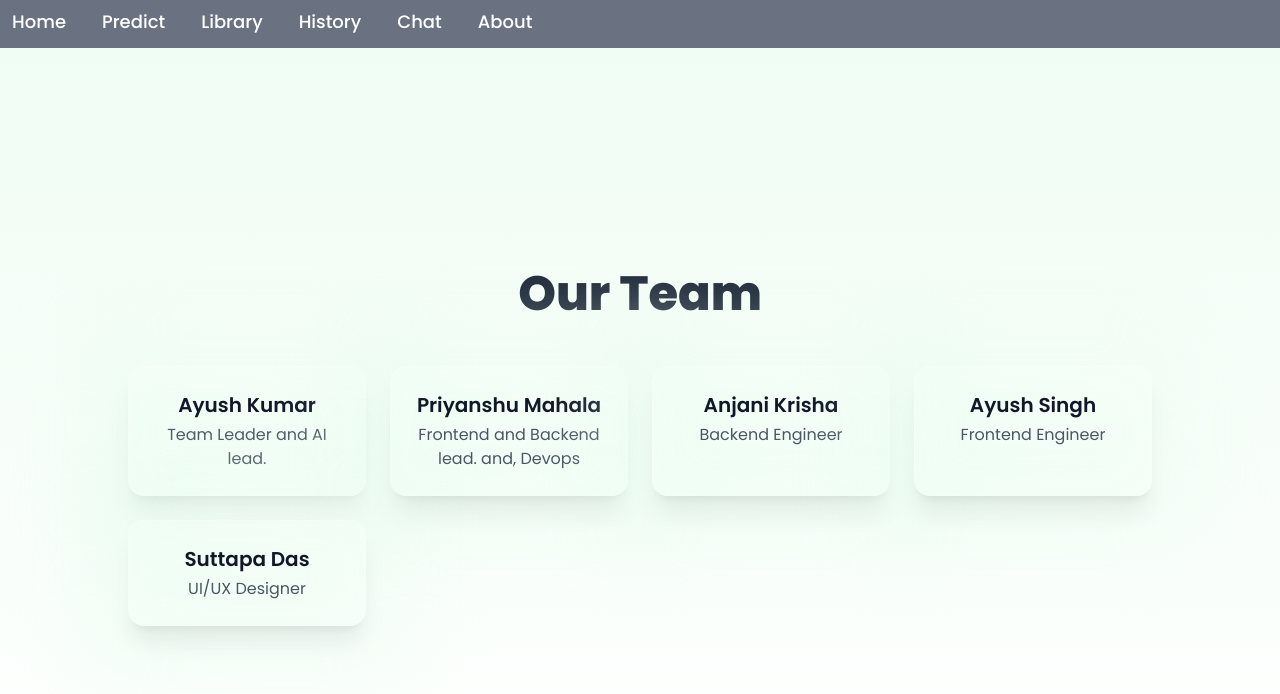
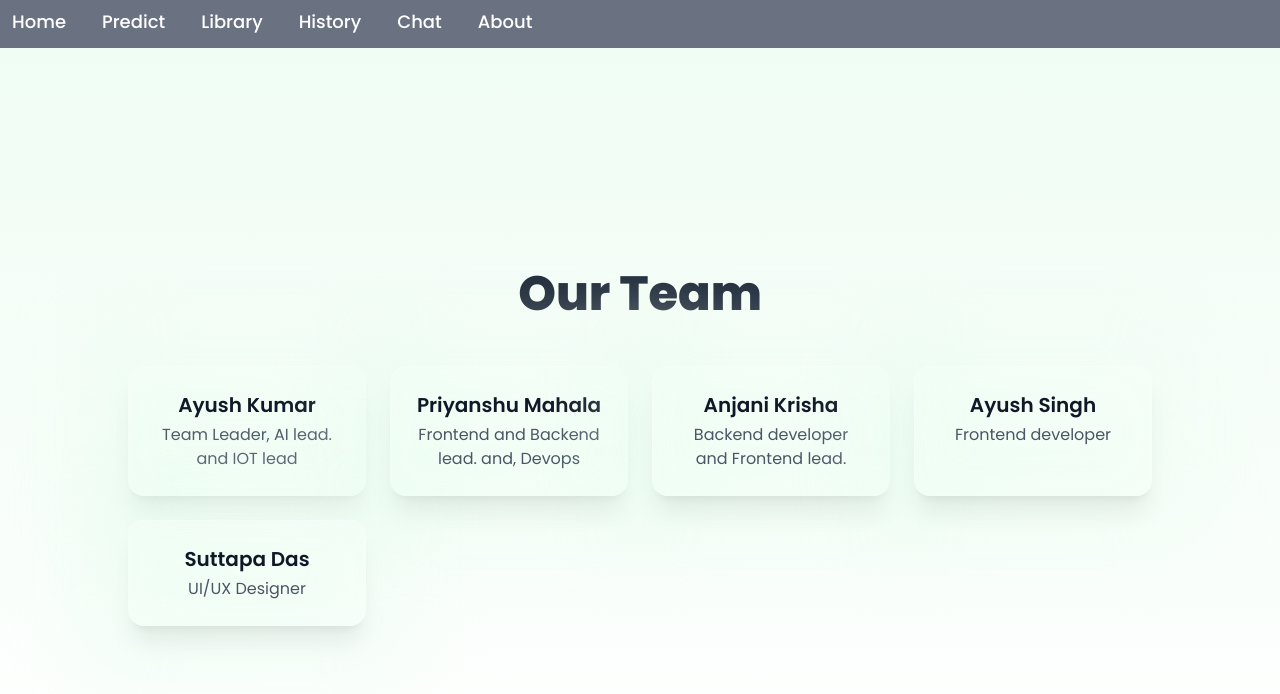
Before and after one commit to leuwenhoek/Kisan-Drishti, a SvelteKit app in the folder web/: page /about in a window 1280 px wide. Shown: the top 694 px of the page. Built offline with nearby package versions, Linux system fonts and the light colour scheme.

Commit message:
UPDATE: Role update

```diff
--- a/web/src/routes/about/+page.svelte
+++ b/web/src/routes/about/+page.svelte
@@ -1,9 +1,9 @@
 <script>
   export let team = [
-    { name: 'Ayush Kumar', role: 'Team Leader and AI lead.' },
+    { name: 'Ayush Kumar', role: 'Team Leader, AI lead. and IOT lead' },
     { name: 'Priyanshu Mahala', role: 'Frontend and Backend lead. and, Devops' },
-    { name: 'Anjani Krisha', role: 'Backend Engineer' },
-    { name: 'Ayush Singh', role: 'Frontend Engineer' },
+    { name: 'Anjani Krisha', role: 'Backend developer and Frontend lead.' },
+    { name: 'Ayush Singh', role: 'Frontend developer' },
     { name: 'Suttapa Das', role: 'UI/UX Designer'}
   ];
 </script>
```
